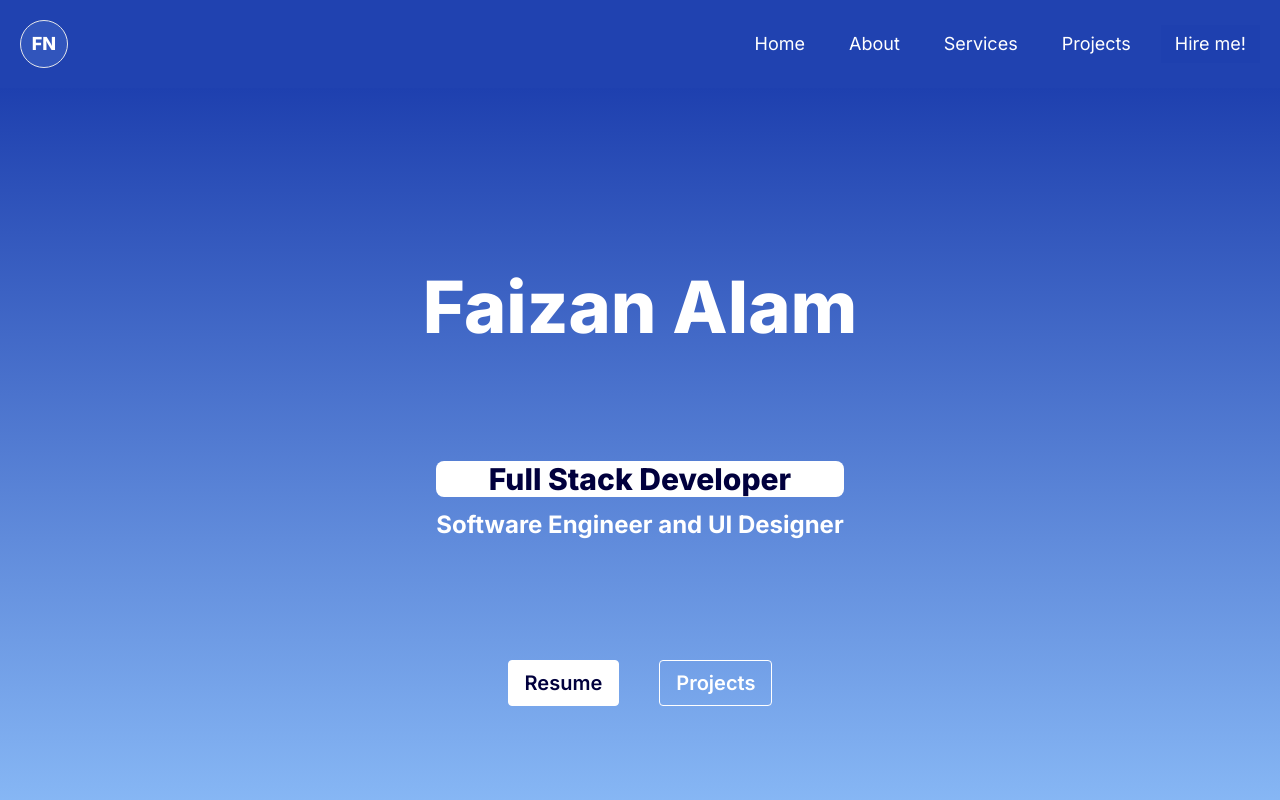
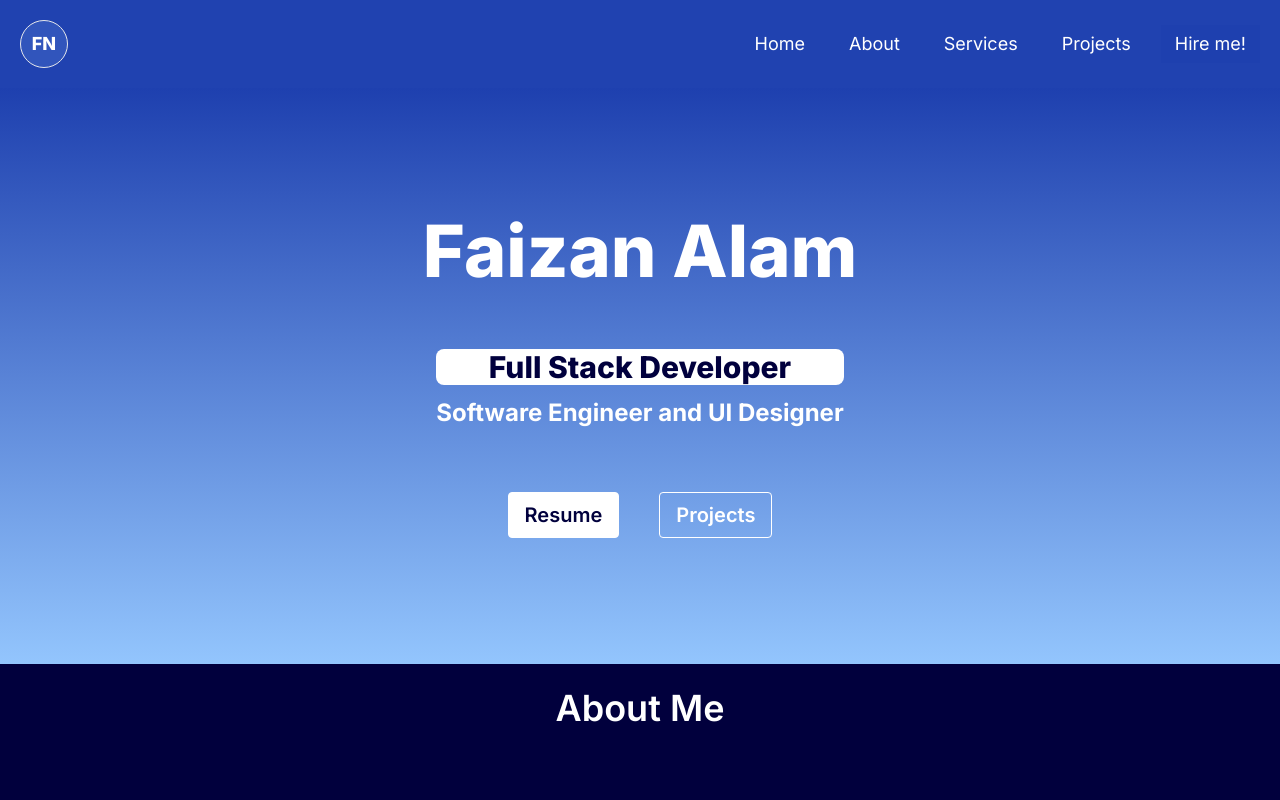
Before and after one commit to faizan619/Faizan_Dev_Portfolio, a Next.js app: page / in a window 1280 px wide. Shown: the top 800 px of the page. Built offline with nearby package versions, Linux system fonts and the light colour scheme.

Commit message:
building done

```diff
--- a/src/app/Components/HeroPage.js
+++ b/src/app/Components/HeroPage.js
@@ -5,7 +5,7 @@
   return (
     <section className="bg-gradient-to-b from-blue-800 to-blue-300">
 
-      <div className="flex flex-col items-center min-h-screen justify-evenly py-16 ">
+      <div className="flex flex-col items-center min-h-[36rem] justify-evenly py-16 ">
         <h1 className="font-extrabold text-6xl text-white text-center sm:text-7xl">
           Faizan Alam
         </h1>
```
